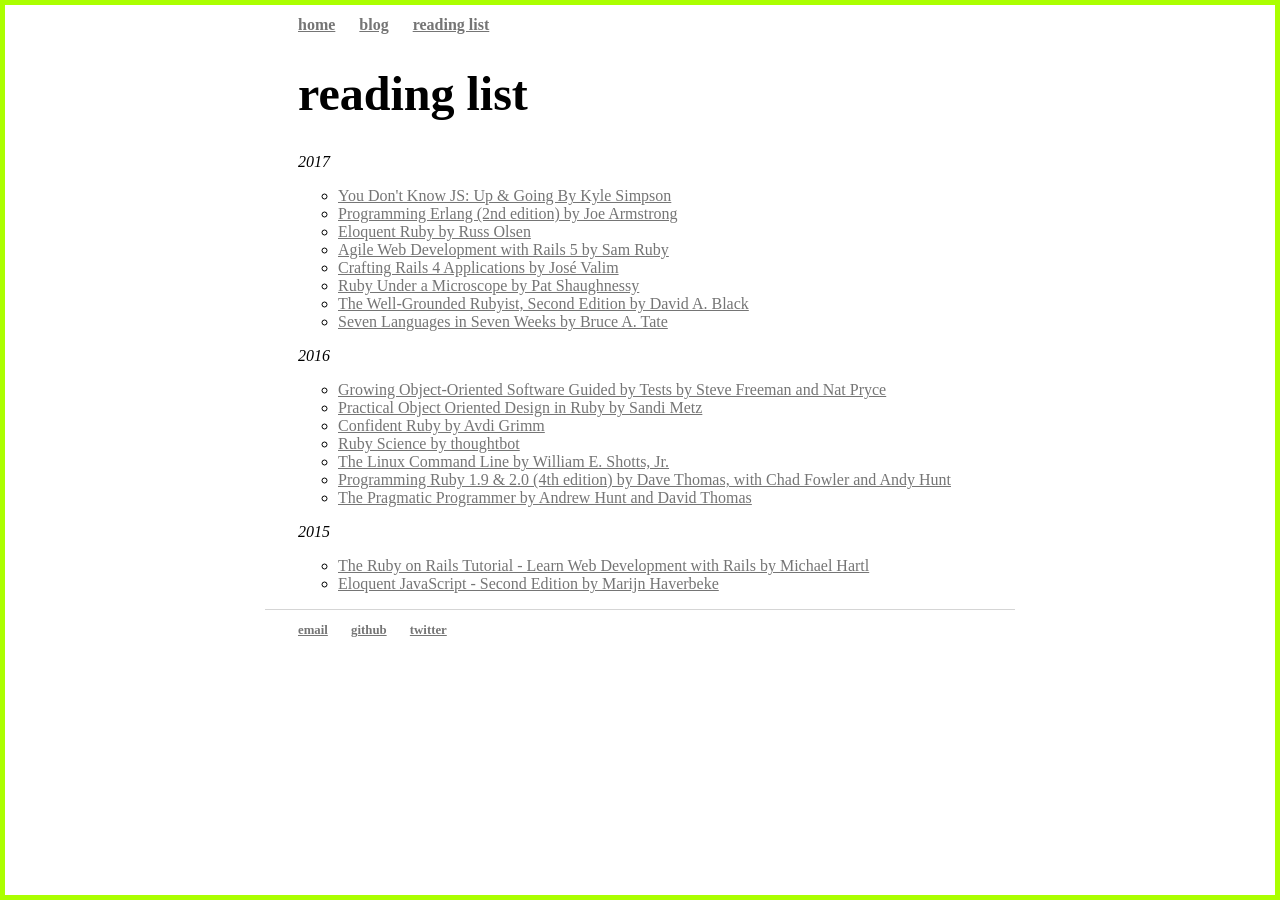
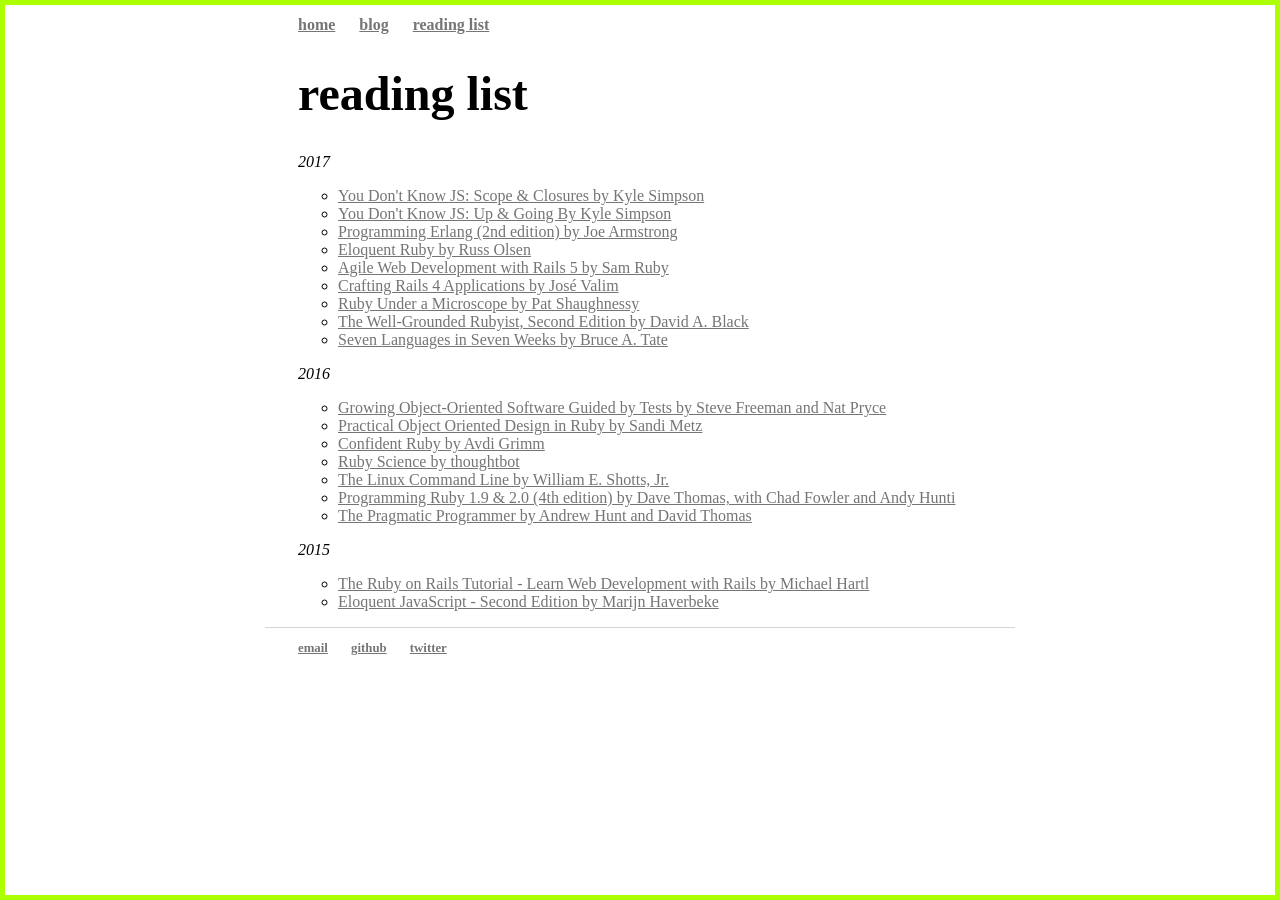
Before and after one commit to devinrm/devinrm.github.io, a Jekyll site: the page built from reading-list/index.html, in a window 1280 px wide. Built offline with Jekyll 4.4.1, drawn with Linux system fonts in a browser that asks for light colours; some web fonts are replaced.

Commit message:
Clean up mark up

```diff
--- a/reading-list/index.html
+++ b/reading-list/index.html
@@ -6,42 +6,101 @@
 <div class="books">
   <em>2017</em>
   <ul class="yearbooks">
-    <li><a href="http://shop.oreilly.com/product/0636920039303.do">You Don't Know JS: Up & Going
-        By Kyle Simpson</a></li>
-    <li><a href="https://pragprog.com/book/jaerlang2/programming-erlang">Programming Erlang (2nd edition)
-        by Joe Armstrong</a></li>
-    <li><a href="http://eloquentruby.com/">Eloquent Ruby by Russ Olsen</a></li>
-    <li><a href="https://pragprog.com/book/rails5/agile-web-development-with-rails-5">Agile Web Development with Rails 5
-        by Sam Ruby</a></li>
-    <li><a href="https://pragprog.com/book/jvrails2/crafting-rails-4-applications">Crafting Rails 4 Applications
-        by José Valim</a></li>
-    <li><a href="http://patshaughnessy.net/ruby-under-a-microscope">Ruby Under a
-        Microscope by Pat Shaughnessy</a></li>
-    <li><a href="https://www.manning.com/books/the-well-grounded-rubyist-second-edition">The Well-Grounded Rubyist, Second Edition
-        by David A. Black</a></li>
-    <li><a href="https://pragprog.com/book/btlang/seven-languages-in-seven-weeks">Seven Languages in Seven Weeks
-        by Bruce A. Tate</a></li>
+    <li>
+      <a href="http://shop.oreilly.com/product/0636920026327.do">
+        You Don't Know JS: Scope & Closures by Kyle Simpson
+      </a>
+    </li>
+    <li>
+      <a href="http://shop.oreilly.com/product/0636920039303.do">
+        You Don't Know JS: Up & Going By Kyle Simpson
+      </a>
+    </li>
+    <li>
+      <a href="https://pragprog.com/book/jaerlang2/programming-erlang">
+        Programming Erlang (2nd edition) by Joe Armstrong
+      </a>
+    </li>
+    <li>
+      <a href="http://eloquentruby.com/">
+        Eloquent Ruby by Russ Olsen
+      </a>
+    </li>
+    <li>
+      <a href="https://pragprog.com/book/rails5/agile-web-development-with-rails-5">
+        Agile Web Development with Rails 5 by Sam Ruby
+      </a>
+    </li>
+    <li>
+      <a href="https://pragprog.com/book/jvrails2/crafting-rails-4-applications">
+        Crafting Rails 4 Applications by José Valim
+      </a>
+    </li>
+    <li>
+      <a href="http://patshaughnessy.net/ruby-under-a-microscope">
+        Ruby Under a Microscope by Pat Shaughnessy
+      </a>
+    </li>
+    <li>
+      <a href="https://www.manning.com/books/the-well-grounded-rubyist-second-edition">
+        The Well-Grounded Rubyist, Second Edition by David A. Black
+      </a>
+    </li>
+    <li>
+      <a href="https://pragprog.com/book/btlang/seven-languages-in-seven-weeks">
+        Seven Languages in Seven Weeks by Bruce A. Tate
+      </a>
+    </li>
   </ul>
   <em>2016</em>
   <ul class="yearbooks">
-    <li><a href="http://www.growing-object-oriented-software.com/">Growing Object-Oriented Software
-        Guided by Tests by Steve Freeman and Nat Pryce</a></li>
-    <li><a href="http://www.poodr.com/">Practical Object Oriented Design in
-        Ruby by Sandi Metz</a></li>
-    <li><a href="https://www.confidentruby.com/">Confident Ruby by Avdi Grimm</a></li>
-    <li><a href="https://gumroad.com/l/ruby-science">Ruby Science by thoughtbot</a></li>
-    <li><a href="http://linuxcommand.org/tlcl.php">The Linux Command Line by
-        William E. Shotts, Jr.</a></li>
-    <li><a href="https://pragprog.com/book/ruby4/programming-ruby-1-9-2-0">Programming Ruby 1.9 & 2.0 (4th edition)
-        by Dave Thomas, with Chad Fowler and Andy Hunt</a></li>
-    <li><a href="https://pragprog.com/book/tpp/the-pragmatic-programmer">The Pragmatic Programmer
-        by Andrew Hunt and David Thomas</a></li>
+    <li>
+      <a href="http://www.growing-object-oriented-software.com/">
+        Growing Object-Oriented Software Guided by Tests by Steve Freeman and Nat Pryce
+      </a>
+    </li>
+    <li>
+      <a href="http://www.poodr.com/">
+        Practical Object Oriented Design in Ruby by Sandi Metz
+      </a></li>
+    <li>
+      <a href="https://www.confidentruby.com/">
+        Confident Ruby by Avdi Grimm
+      </a>
+    </li>
+    <li>
+      <a href="https://gumroad.com/l/ruby-science">
+        Ruby Science by thoughtbot
+      </a>
+    </li>
+    <li>
+      <a href="http://linuxcommand.org/tlcl.php">
+        The Linux Command Line by William E. Shotts, Jr.
+      </a>
+    </li>
+    <li>
+      <a href="https://pragprog.com/book/ruby4/programming-ruby-1-9-2-0">
+        Programming Ruby 1.9 & 2.0 (4th edition) by Dave Thomas, with Chad Fowler
+        and Andy Hunti
+      </a>
+    </li>
+    <li>
+      <a href="https://pragprog.com/book/tpp/the-pragmatic-programmer">
+        The Pragmatic Programmer by Andrew Hunt and David Thomas
+      </a>
+    </li>
   </ul>
   <em>2015</em>
   <ul class="yearbooks">
-    <li><a href="https://www.railstutorial.org/">The Ruby on Rails Tutorial -
-        Learn Web Development with Rails by Michael Hartl</a></li>
-    <li><a href="http://eloquentjavascript.net/">Eloquent JavaScript - Second
-        Edition by Marijn Haverbeke</a></li>
+    <li>
+      <a href="https://www.railstutorial.org/">
+        The Ruby on Rails Tutorial - Learn Web Development with Rails by Michael Hartl
+      </a>
+    </li>
+    <li>
+      <a href="http://eloquentjavascript.net/">
+        Eloquent JavaScript - Second Edition by Marijn Haverbeke
+      </a>
+    </li>
   </ul>
 </div>
```
